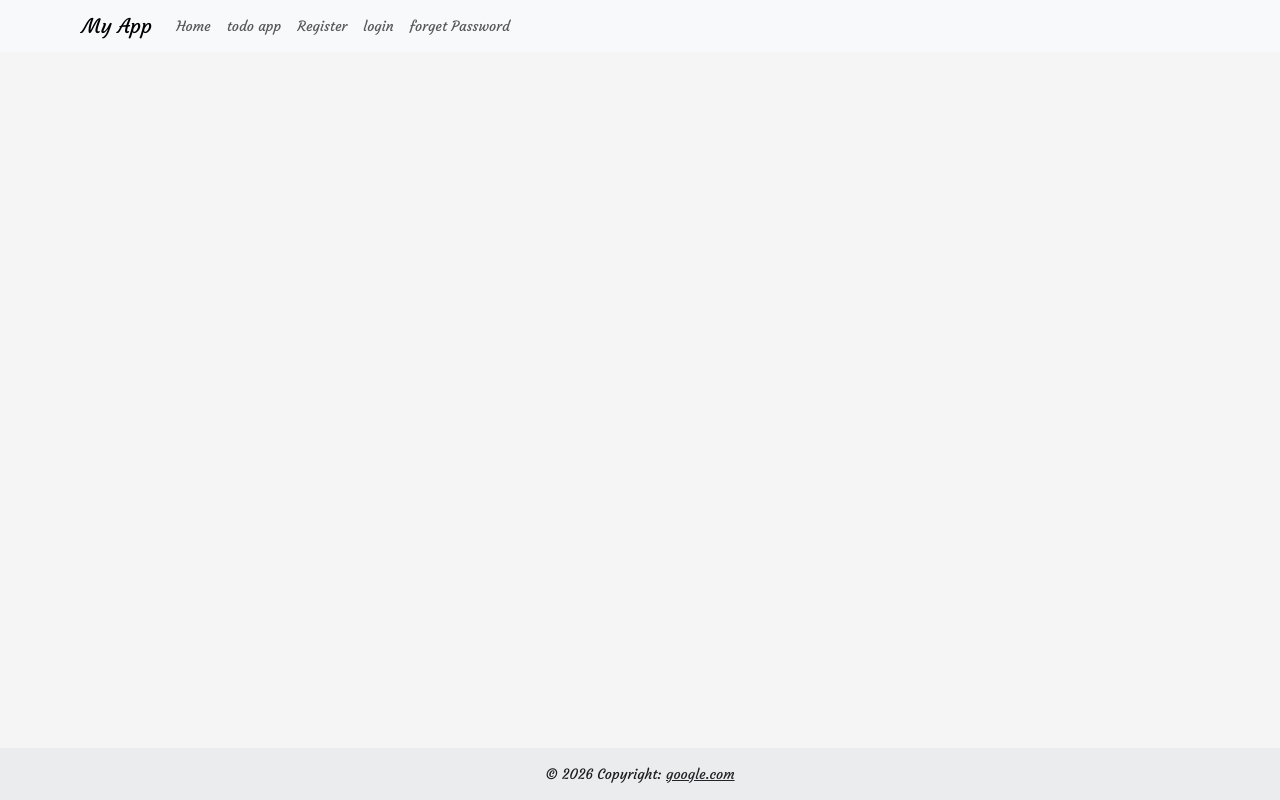
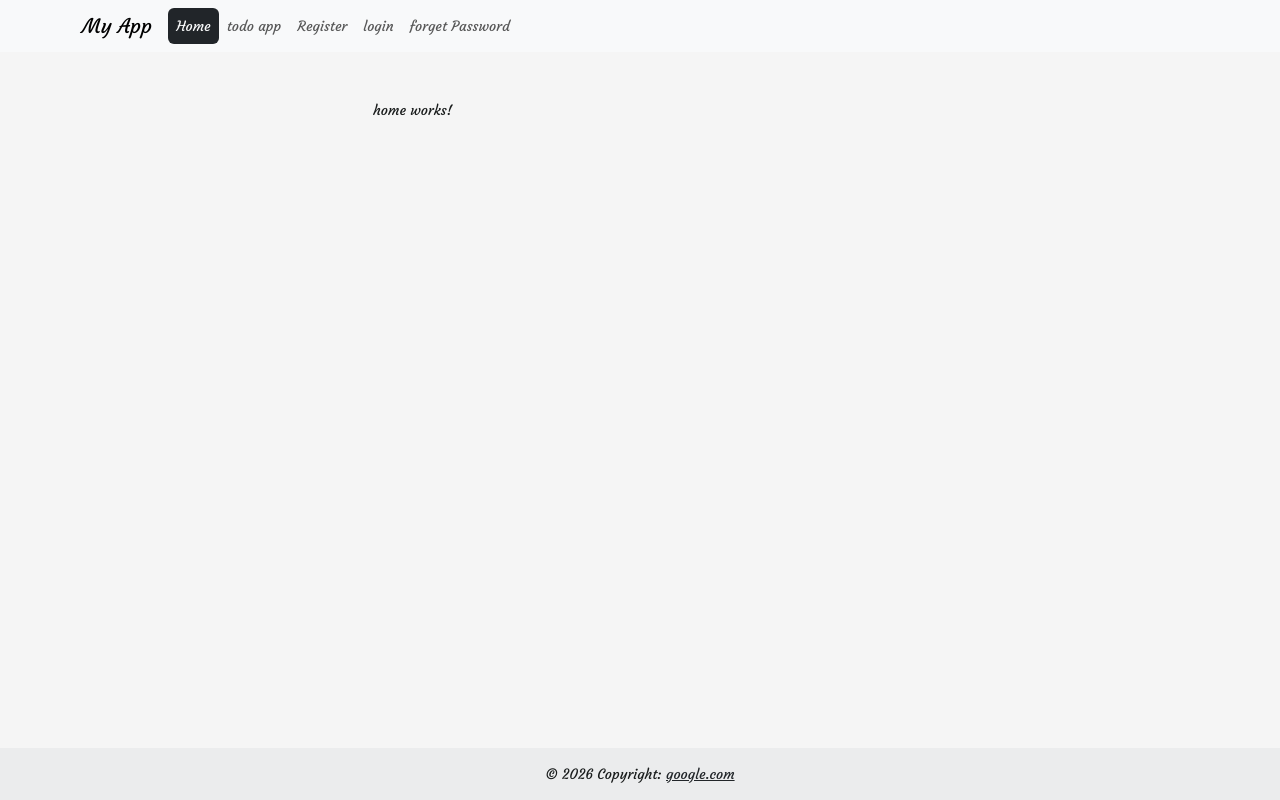
Before and after one commit to hebataha/my-angular-app, an Angular app: page / in a window 1280 px wide. Built offline with nearby package versions, Linux system fonts and the light colour scheme.

Commit message:
chnage router home

```diff
--- a/src/app/app.routes.ts
+++ b/src/app/app.routes.ts
@@ -6,7 +6,7 @@ import { Login } from './forms/components/login/login';
 import { ForgetPassword } from './forms/components/forget-password/forget-password';
 
 export const routes: Routes = [
-  { path: "home", component: Home },
+  { path: "", component: Home },
   { path: "todoApp", component: Todo },
   { path: "register", component: Register },
   { path: "login", component: Login },
--- a/src/app/forms/components/register/register.html
+++ b/src/app/forms/components/register/register.html
@@ -45,6 +45,7 @@
         <p class="text-danger my-3"> rePassword is required</p>
       }
     </div>
+
     <div class="form-group">
       <label class="form-label" for="exampleFormControlSelect1">city</label>
       <select class="form-control" id="exampleFormControlSelect1" formControlName="city">
--- a/src/app/forms/components/register/register.ts
+++ b/src/app/forms/components/register/register.ts
@@ -1,9 +1,10 @@
+import { JsonPipe } from '@angular/common';
 import { Component } from '@angular/core';
 import { FormControl, FormGroup, ReactiveFormsModule, Validators } from '@angular/forms';
 
 @Component({
   selector: 'app-register',
-  imports: [ ReactiveFormsModule],
+  imports: [ ReactiveFormsModule,JsonPipe],
   templateUrl: './register.html',
   styleUrl: './register.scss',
 })
--- a/src/app/shared/header/header.html
+++ b/src/app/shared/header/header.html
@@ -15,7 +15,7 @@
         <div class="collapse navbar-collapse" id="navbarSupportedContent">
             <ul class="navbar-nav mr-auto">
                 <li class="nav-item active">
-                    <a class="nav-link" routerLink="/home" routerLinkActive="bg-dark text-light rounded-2">
+                    <a class="nav-link" routerLink="/" routerLinkActive="bg-dark text-light rounded-2">
                         Home
                     </a>
                 </li>
```
